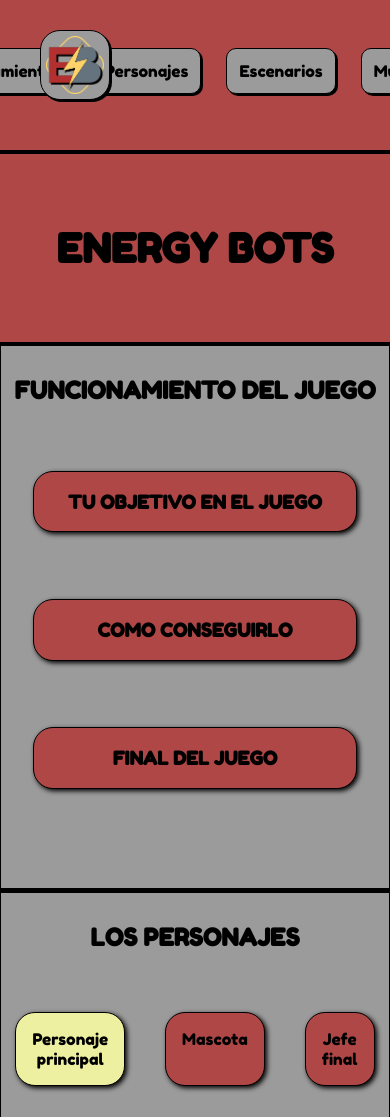
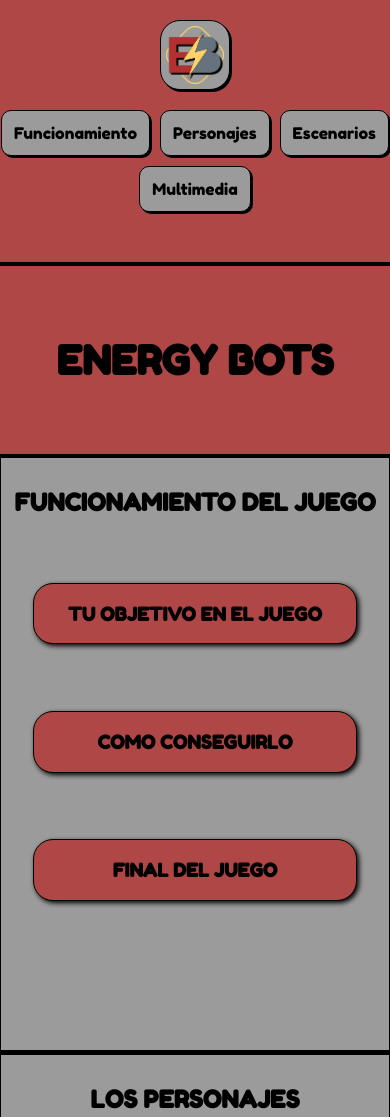
Before and after one commit to juanrabaro/ut6-diw-dise-o2D-sonido-y-video, a website built with Parcel: page src/index.html in a window 390 px wide. Shown: the top 1117 px of the page. Built offline with nearby package versions, Linux system fonts and the light colour scheme.

Commit message:
responsive quedando carrusel y video

```diff
--- a/src/assets/sass/layout/_header.scss
+++ b/src/assets/sass/layout/_header.scss
@@ -2,16 +2,23 @@
     background-color: $rojo;
     width: 100%;
 
-    position: relative;
-    height: 100px;
+    //position: relative;
+    //height: 100px;
+    display: flex;
+    //justify-content: center;
+    align-items: center;
+    //gap: 25%;
+    //justify-content: end;
+    padding-top: 20px;
 
     .header__logo {
-        position: absolute;
+        //position: absolute;
         margin-top: 0px;
         margin-bottom: 0px;
-        left: 40px;
-        top: 30px;
+        //left: 40px;
+        //top: 30px;
         height: 70px;
+        margin-left: 40px;
 
         border: 1px black solid;
         border-radius: 20px;
@@ -23,7 +30,9 @@
         display: flex;
         gap: 25px;
         justify-content: center;
-        padding-top: 48px;
+        //padding-top: 48px;
+        flex-direction: row;
+        margin-left: 25%;
 
         a {
             border: 1px black solid;
@@ -41,3 +50,52 @@
         }
     }
 }
+
+@media screen and (max-width: 1300px){
+    .header .header__navegador {
+        margin-left: 20%;
+        transition-duration: 0.6s;
+    }
+}
+@media screen and (max-width: 1250px){
+    .header .header__navegador {
+        margin-left: 15%;
+        transition-duration: 0.6s;
+    }
+}
+@media screen and (max-width: 1090px){
+    .header .header__navegador {
+        margin-left: 10%;
+        transition-duration: 0.6s;
+    }
+}
+@media screen and (max-width: 930px){
+    .header .header__navegador {
+        margin-left: 5%;
+        transition-duration: 0.6s;
+    }
+}
+@media screen and (max-width: 730px){
+    .header {
+        flex-direction: column;
+        gap: 20px;
+    }
+    .header .header__logo {
+        margin-left: 0px;
+    }
+    .header .header__navegador {
+        //margin-left: 25%;
+        transition-duration: 0.6s;
+        //flex-direction: column;
+        justify-content: center;
+        gap: 20px;
+        margin-left: 0px;
+    }
+}
+@media screen and (max-width: 570px){
+    .header .header__navegador {
+        gap: 10px;
+        transition-duration: 0.6s;
+        flex-wrap: wrap;
+    }
+}
--- a/src/assets/sass/views/_index.scss
+++ b/src/assets/sass/views/_index.scss
@@ -19,7 +19,7 @@
         // ACORDEON
         .principal__funcionamiento {
             @include main-sections;
-            height: 550px;
+            height: 600px;
             border-top: 4px solid black;
             border-bottom: 4px solid black;
             font-family: $fuenteTitulo;
@@ -98,12 +98,12 @@
                 display: flex;
                 //flex-flow: row nowrap;
                 justify-content : center;
-                //align-items: center;
+                align-items: center;
                 //margin-left: -40px;
             }
             .personajes__contenedor .ul__li {
                 background-color: $rojo;
-                padding: 1em;
+                //padding: 1em;
                 //margin:0 1em 0 0;
                 margin-right: 40px;
                 border: 1px solid black;
@@ -114,6 +114,9 @@
                 text-align: center;
                 cursor: pointer;
                 box-shadow: 2px 2px 5px black;
+                padding-top: 20px;
+                padding-bottom: 20px;
+                //height: 80px;
             }
             .personajes__contenedor .ul__li.activo {
                 background-color: $amarillo;
@@ -262,3 +265,62 @@
         }
     }
 }
+
+// PERSONAJES O TABS
+@media screen and (max-width: 730px){
+    .main .main__principal .principal__personajes .personajes__contenedor .contenedor__ul {
+        padding-left: 10px;
+    }
+    .main .main__principal .principal__personajes .personajes__contenedor .contenedor__ul .ul__li{
+        //background-color: red;
+        margin-right: 20px;
+        //padding: 3%;
+    }
+}
+@media screen and (max-width: 640px){
+    .main .main__principal .principal__personajes .personajes__contenedor .contenedor__subcontenedor {
+        background-color: red;
+    }
+    .main .main__principal .principal__personajes .personajes__contenedor .contenedor__subcontenedor .subcontenedor__bloque {
+        width: 90%;
+        margin-left: 30px;
+
+        p {
+            text-align: center;
+        }
+    }
+}
+@media screen and (max-width: 530px){
+    .main .main__principal .principal__personajes .personajes__contenedor .contenedor__subcontenedor .subcontenedor__bloque {
+        width: 90%;
+        margin-left: 0px;
+
+        img {
+            //width: 400px;
+            margin-left: -10px;
+        }
+    }
+}
+@media screen and (max-width: 430px){
+    .main .main__principal .principal__personajes .personajes__contenedor .contenedor__subcontenedor .subcontenedor__bloque {
+        width: 90%;
+
+        img {
+            //width: 400px;
+            margin-left: -40px;
+        }
+    }
+}
+@media screen and (max-width: 380px){
+    .main .main__principal .principal__personajes .personajes__contenedor .contenedor__subcontenedor .subcontenedor__bloque {
+        width: 90%;
+
+        img {
+            //width: 400px;
+            margin-left: -50px;
+        }
+        p {
+            margin-left: -30px;
+        }
+    }
+}
--- a/src/index.html
+++ b/src/index.html
@@ -1,7 +1,7 @@
 <!DOCTYPE html>
 <html>
 <head>
-  <title>Proyecto2D</title>
+  <title>EnergyBots</title>
   <link rel="stylesheet" href="/src/assets/sass/main.scss">
   <script src="/src/assets/js/acordeon.js"></script>
   <script src="/src/assets/js/tabs.js"></script>
```
Also changed, not shown: dist/index.html, 3 other files.
